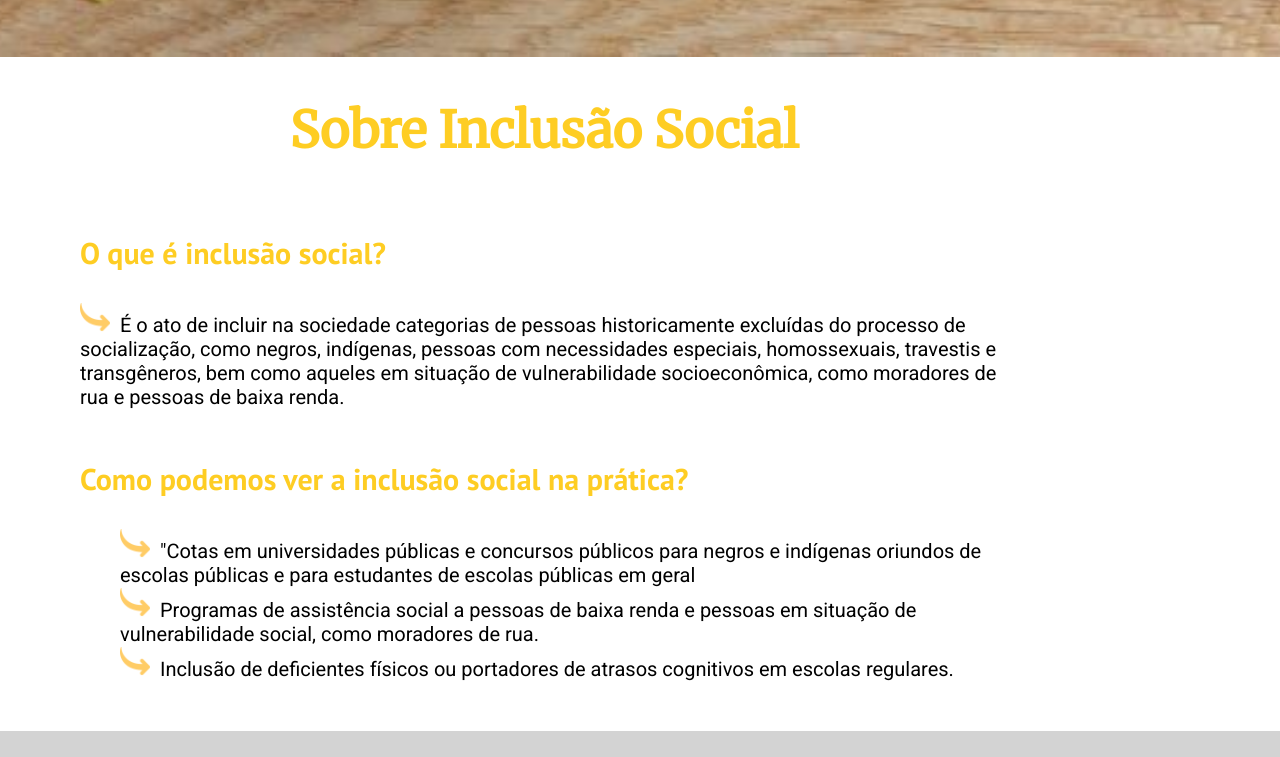
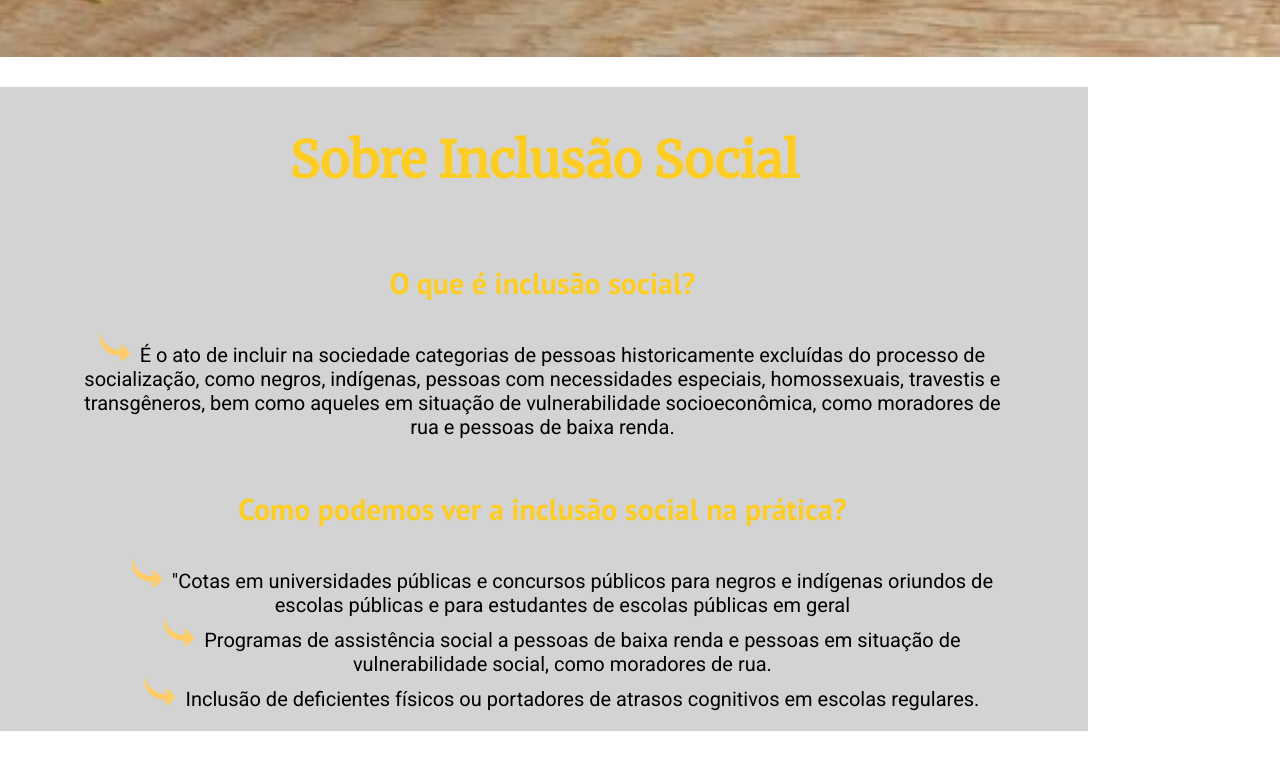
Before and after one commit to brunagtmaia/inclusao_social_v2, a plain HTML site: page index2.html in a window 1280 px wide. Shown: the part 943-1700 px from the top of the page. Drawn offline with Linux system fonts and the light colour scheme.

Commit message:
Update index2.html

```diff
--- a/index2.html
+++ b/index2.html
@@ -57,7 +57,9 @@
 
         <!--SOBRE INCLUSÃO-->
         <section id="sobre_inclusao">
-            <h1 class="titulo1" style="transition: none; color:#fecd23;">Sobre Inclusão Social</h1>
+            <div class="diagnostico_barra_titulo">
+                <h1 class="titulo1" style="transition: none; color:#fecd23;">Sobre Inclusão Social</h1>
+            </di>
             <div id="sobre_inclusao_animation" style="display: flex; flex-direction: row; flex-wrap: wrap;">
                 <div id="sobre_inclusao_colunm1">
                     <p class="titulo2" style="color:#fecd23;">O que é inclusão social?</p>
```
